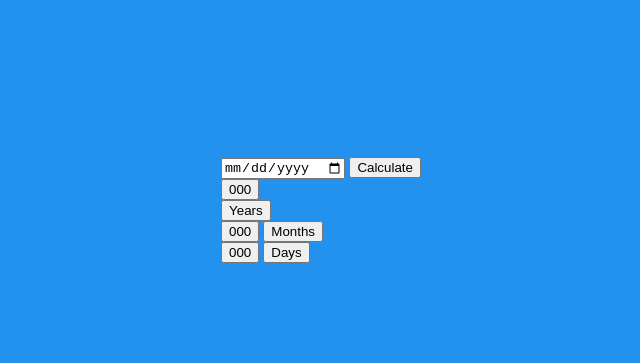
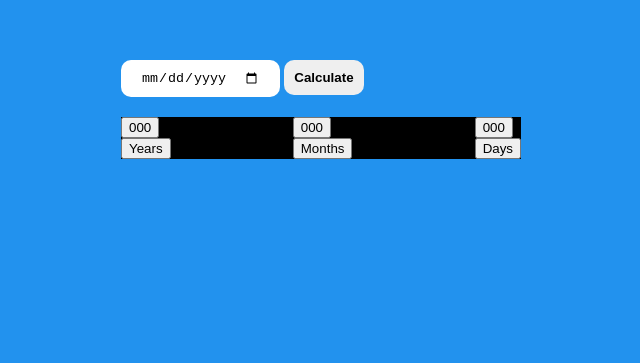
Before and after one commit to shahfawadkhan/classTask-05, a plain HTML site: page index.html in a window 1280 px wide. Shown: the part 198-561 px from the top of the page, without its empty margins (327-967 px from the left). Drawn offline with Linux system fonts and the light colour scheme.

Commit message:
update styling

```diff
--- a/index.html
+++ b/index.html
@@ -21,12 +21,12 @@
                 <button>Years</button>
             </div>
             <div class="monthBox">
-                <button id="months">000 </button>
+                <button id="months">000 </button><br>
                 <button>Months</button>
             </div>
 
             <div class="daysBox">
-                <button id="days">000 </button>
+                <button id="days">000 </button><br>
                 <button>Days</button>
             </div>
         </div>
--- a/style.css
+++ b/style.css
@@ -6,3 +6,28 @@ body{
     display: flex;
     justify-content: center;align-items: center;
 }
+.age-calculator{
+
+    display: flex;
+    flex-direction: column;
+    width: 400px;
+    height: 300px;
+    gap: 20px;
+}
+.age{
+    background: black;
+    display: flex;
+    justify-content: space-between;
+}
+#myage{
+    padding: 10px 20px;
+    outline: none;
+    border-radius: 10px;
+    border: none;
+}
+#calculate{
+    padding: 10px 10px;
+    border: none;
+    border-radius: 10px;
+    font-weight: bolder;
+}
```
